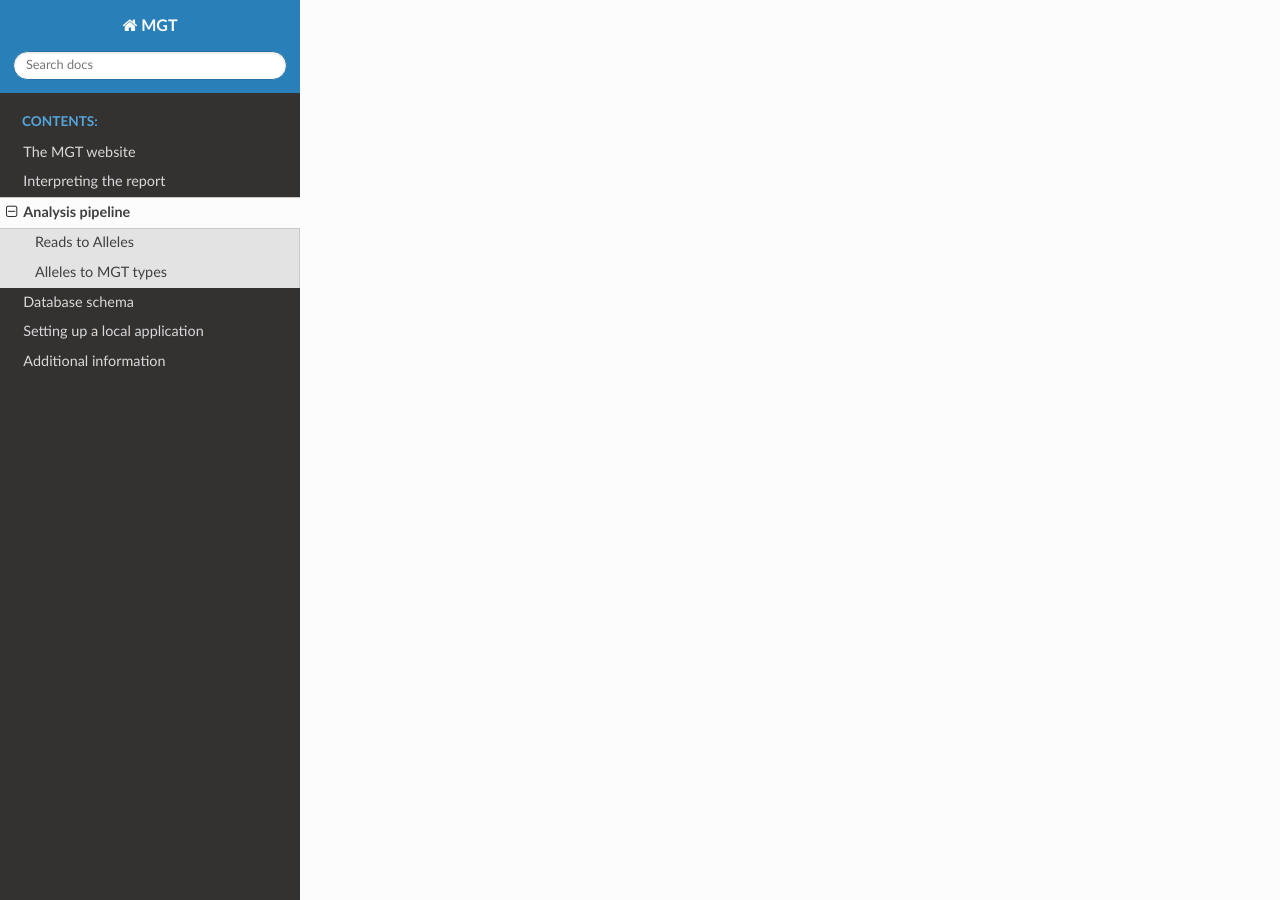
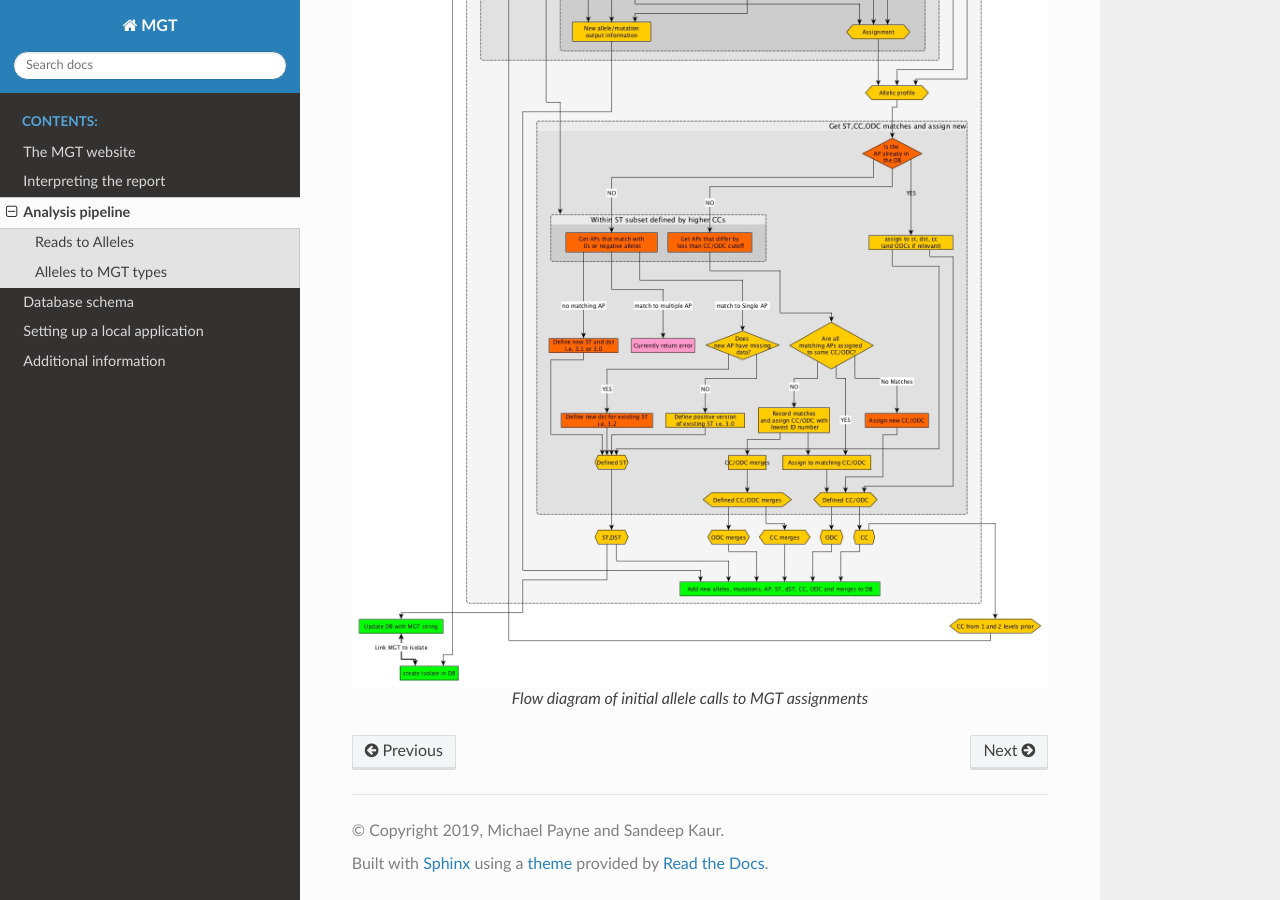
Before and after one commit to crystalsand10/MGT_docs, a Sphinx documentation site: the page built from source/analysis_pipeline.rst, in a window 1280 px wide and 900 px high, scrolled down 3065 px. Built offline with Sphinx 7.4.7 and the Read the Docs theme 2.0.0, drawn with Linux system fonts in a browser that asks for light colours; some of the changed text lies outside the part shown.

Commit message:
added allele to mgt diagram

```diff
--- a/source/analysis_pipeline.rst
+++ b/source/analysis_pipeline.rst
@@ -36,3 +36,12 @@ Stages of the genome to allele pipeline are displayed in the following flow diag
 
 Alleles to MGT types
 ####################
+
+This section of the pipeline
+
+.. figure:: /images/allele_to_mgt.jpg
+    :align: center
+    :alt: alternate text
+    :figclass: align-center
+
+    Flow diagram of initial allele calls to MGT assignments
```
Also changed, not shown: source/images/allele_to_mgt.jpg (added), source/images/reads_to_allele.jpg.
